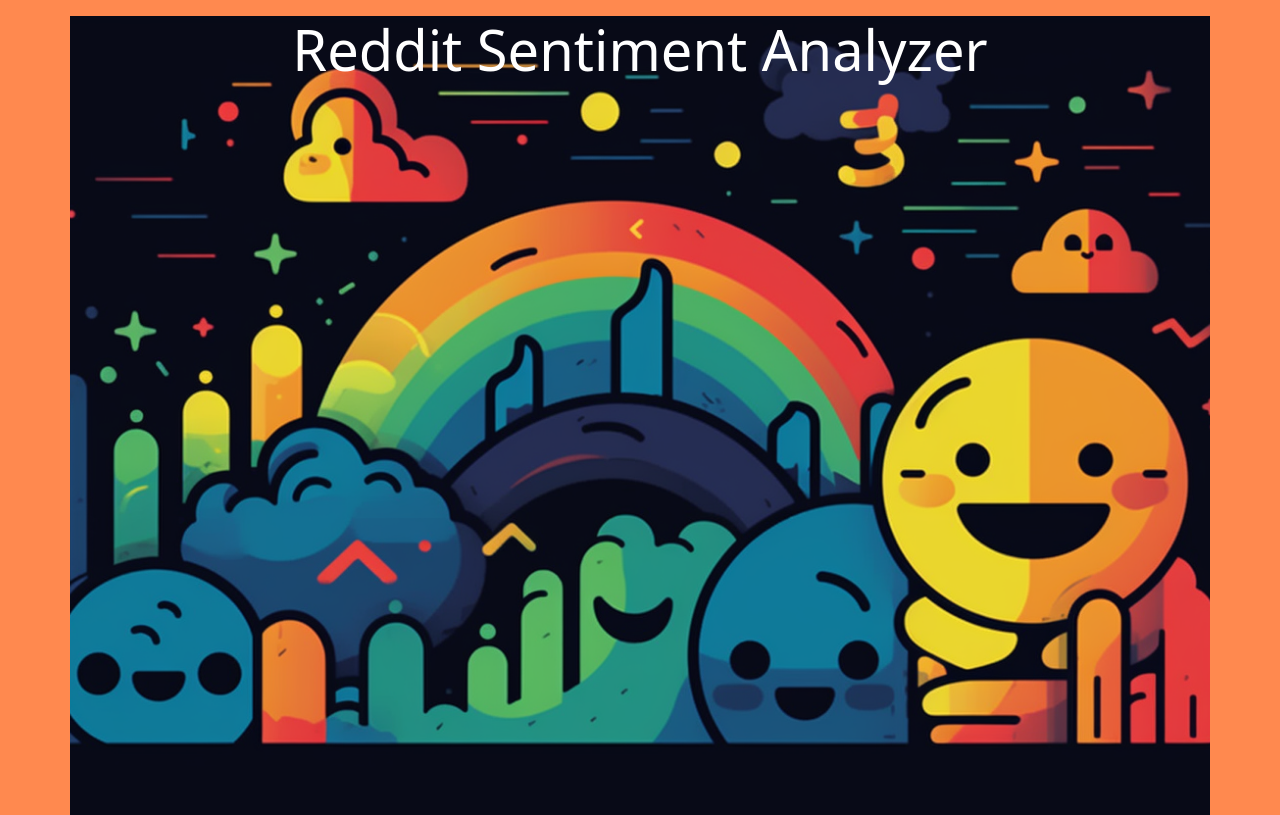
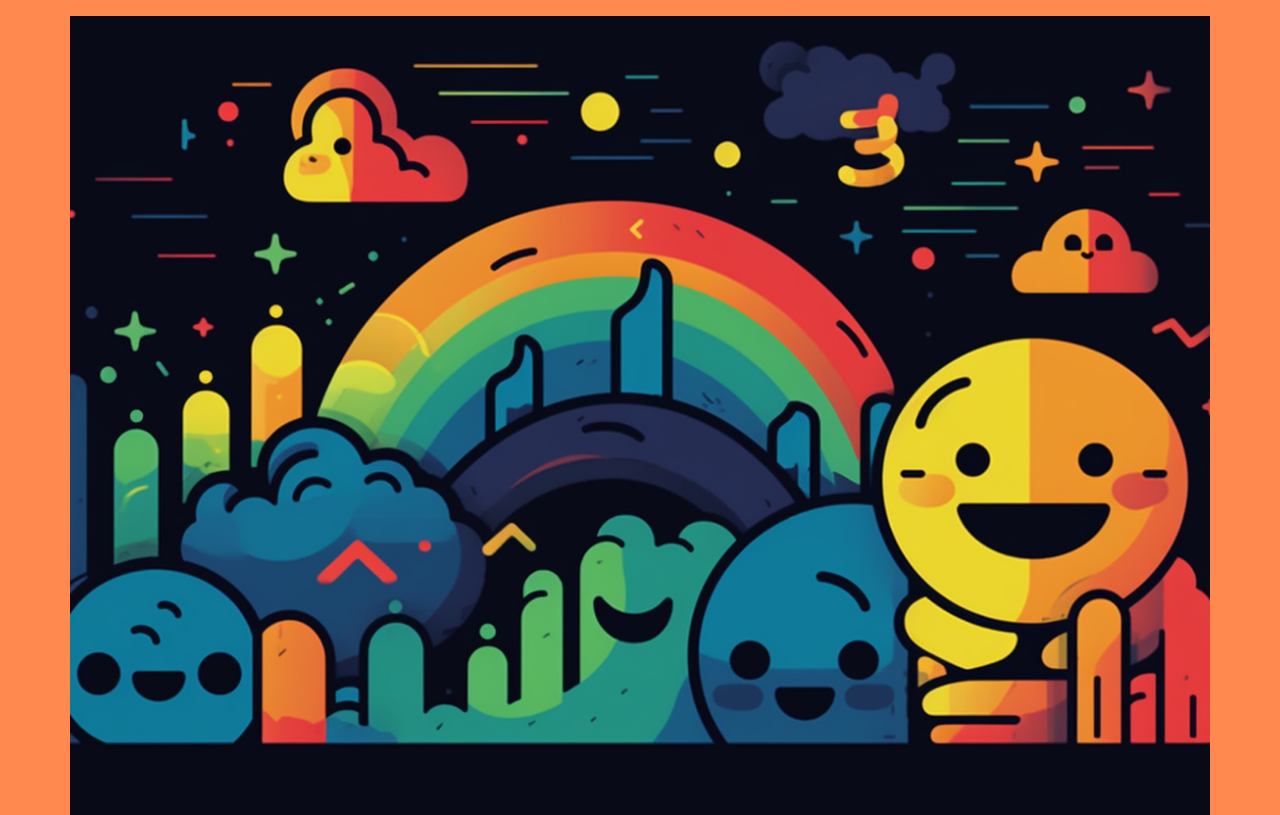
Before and after one commit to MohammadOsama15/EarlyBird, a Flask app: template templates/index.html in a window 1280 px wide. Shown: the part 56-871 px from the top of the page. Run offline with Flask 3, Linux system fonts and the light colour scheme; the template is opened without the code that fills it, so the values that code supplies are empty; some libraries are stand-ins or nearby versions.

Commit message:
removed header 'Reddit Sentiment Analyzer' so it doesn't look so busy

```diff
--- a/templates/index.html
+++ b/templates/index.html
@@ -28,9 +28,6 @@
   }
 </style>
 <div class="jumbotron jumbotron-fluid">
-  <div class="container-fluid">
-    <h1 class="display-4">Reddit Sentiment Analyzer</h1>
-  </div>
 </div>
 <div class="container">
   <div class="content-card">
```
